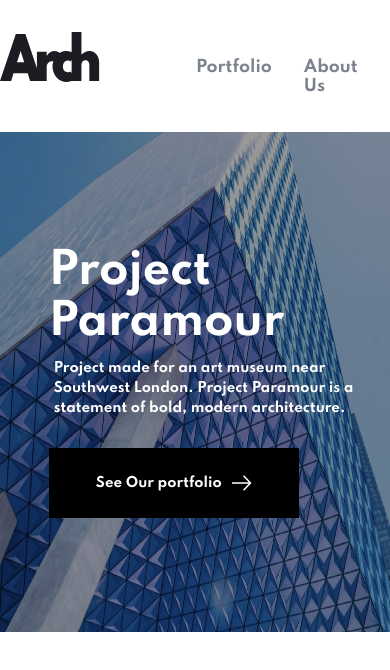
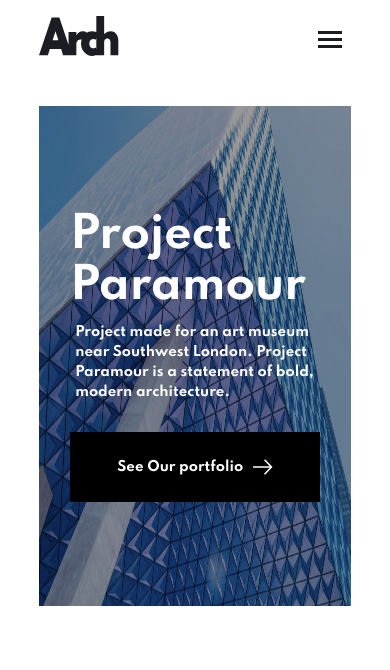
Before and after one commit to ezraguy/arch-studio, a React (Create React App) app: page / in a window 390 px wide. Shown: the top 670 px of the page. Built offline with nearby package versions, Linux system fonts and the light colour scheme.

Commit message:
ui changes

```diff
--- a/src/App.css
+++ b/src/App.css
@@ -1,14 +1,10 @@
 .App {
   font-family: 'Spartan';
 
-  padding-left: 10%;
-  padding-right: 10%;
-  overflow-x: hidden !important;
 
 }
 
 .page-name{
-
   position: absolute;
   top: 200px;
   left:20px;
@@ -21,6 +17,7 @@
 }
 
 .line{
+  z-index: 999;
   position: absolute;
   top: 0px;
   left: 80px;
@@ -30,6 +27,9 @@
 
 }
 
+html,body{
+  overflow-x: hidden;
+}
 
 @media screen and (max-width:459px){
   .App{
--- a/src/components/navbar.jsx
+++ b/src/components/navbar.jsx
@@ -1,25 +1,55 @@
-import React from 'react';
+import React, { useState, useEffect } from 'react';
 import '../scss/navbar.scss';
 import logo from '../images/logo.svg'
+import hamburger from '../images/icons/icon-hamburger.svg';
+import closeIcon from '../images/icons/icon-close.svg';
 const Navbar = () => {
+    const [navItemsClass, setNavItemsClass] = useState(false);
+    const [navBarClass, setNavBarClass] = useState(false);
+    const [navIcon, setNavIcon] = useState(false);
+    const [overlay, setOverlay] = useState(false);
+    const handleMobileNav = () => {
+        setNavItemsClass(!navItemsClass);
+        setNavIcon(!navIcon);
+        setOverlay(!overlay);
+    }
+    useEffect(() => {
+        window.addEventListener('scroll', () => {
+            console.log(window.pageYOffset);
+            if (window.pageYOffset > 100) {
+                setNavBarClass(true);
+            }
+            else {
+
+                setNavBarClass(false);
+            }
+        })
+    }, [])
+
+
     return (
-        <div className="navbar">
+        <React.Fragment>
+            <div className={navBarClass ? "navbar fixed" : "navbar"}>
                 <img src={logo} alt="logo" className="logo" />
-            <div className="nav-items">
+                <div className={navItemsClass ? 'nav-items show' : 'nav-items'}>
                     <div className="nav-item">
                         <p>Portfolio</p>
-
                     </div>
                     <div className="nav-item">
                         <p>About Us</p>
+                    </div>
+                    <div className="nav-item">
+                        <p>Contact</p>
+                    </div>
 
                 </div>
-                <div className="nav-item">
-
-                    <p>Contact</p>
+                <button onClick={handleMobileNav} className="burger-icon">
+                    <img src={navIcon ? closeIcon : hamburger} alt="burger-icon" /></button>
             </div>
-            </div>
-        </div>
+            {overlay &&
+                <div className="overlay"></div>
+            }
+        </React.Fragment>
     );
 }
 
--- a/src/scss/main.scss
+++ b/src/scss/main.scss
@@ -1,4 +1,7 @@
 .main{
    display: flex;
    justify-content: center;
+   margin-bottom: 500px;
+   padding-left: 10%;
+  padding-right: 10%;
 }
--- a/src/scss/navbar.scss
+++ b/src/scss/navbar.scss
@@ -1,20 +1,38 @@
+
+.overlay{
+  position: fixed;
+  width: 100%;
+  height: 100%;
+  top: 0;
+  left: 0;
+  right: 0;
+  bottom: 0;
+  background-color: rgba(0,0,0,0.5);
+  z-index: 200;
+
+}
 .navbar{
-
+    padding-left: 10%;
+    padding-right: 10%;
     width: 100%;
+    z-index: 300;
     color: black;
     padding-top: 2rem;
     background-color: #fff;
     display: flex;
     margin-bottom: 20px;
+    padding-left: 10%;
+    position: relative;
+
 
     .logo{
-        width: 100px;
-        height: 50px;
+        width: 80px;
+        height: 40px;
         margin-right: 6rem;
     }
 
     .nav-items{
-        width: 100%;
+        width: 70%;
         display: flex;
         padding-top: 10px;
         .nav-item{
@@ -28,4 +46,70 @@
           }
         }
     }
+
+
+    .burger-icon{
+      cursor: pointer;
+      background-color: transparent;
+      border: 0;
+      margin-left: auto;
+      outline: 0;
+      display: none;
+      padding-right: 3% ;
+    }
+
+
 }
+
+.fixed{
+  position: fixed;
+  top: 0;
+  left: 0;
+  z-index: 999 !important;
+}
+
+.show{
+  display: inline-block !important;
+}
+
+
+
+
+@media screen and (max-width:665px){
+  .navbar{
+    padding-bottom: 20px;
+    padding-top: 1rem;
+    width: 80%;
+    display: flex;
+    height: 50px;
+
+
+   .nav-items{
+     margin-left: auto;
+     display: none;
+     background-color: #EEEFF4;
+     position: absolute;
+     min-height: 200px;
+     width: inherit !important;
+     margin-top: 70px;
+     z-index: -1;
+     right: 0;
+
+
+    .nav-item{
+      padding: .5rem ;
+      padding-left: 3rem ;
+      color: black;
+    }
+
+}
+
+   .burger-icon{
+    display: block;
+    margin-left: auto ;
+    z-index: 1000;
+  }
+}
+
+
+}
--- a/src/scss/slider.scss
+++ b/src/scss/slider.scss
@@ -1,6 +1,6 @@
 .slider{
     display: flex;
-    justify-content: center ;
+    justify-content: center;
     align-items: center !important;
     position: relative;
     width: 80%;
@@ -16,7 +16,7 @@
         justify-self: center ;
     }
     .main{
-
+        margin-bottom: 100px;
         position: relative;
         display: flex;
         justify-content: center;
@@ -160,7 +160,7 @@
         .content{
 
           .project-title{
-            font-size: 52pt !important;
+            font-size: 52pt ;
           }
 
           .show-portfolio-wrap{
@@ -179,6 +179,17 @@
 }
 
 
+@media screen and (max-width:550px){
+
+        .project-title{
+            font-size:32pt !important;
+     }
+     .show-portfolio-wrap{
+         margin-left: 0 !important;
+     }
+
+}
+
 @media screen and (max-width:459px){
 
         .swiper-container{
@@ -194,15 +205,16 @@
         .main{
             max-height: 500px;
             width:100% ;
+            padding: 0;
 
             .content{
                 padding-bottom: 20% ;
-                padding-left: 5% !important;
-                justify-content: center ;
                 width: 80% ;
+
 
               .project-title{
                 font-size: 32pt !important;
+
               }
 
               .project-text{
```
Lines whose indentation alone changed are shown as unchanged.
